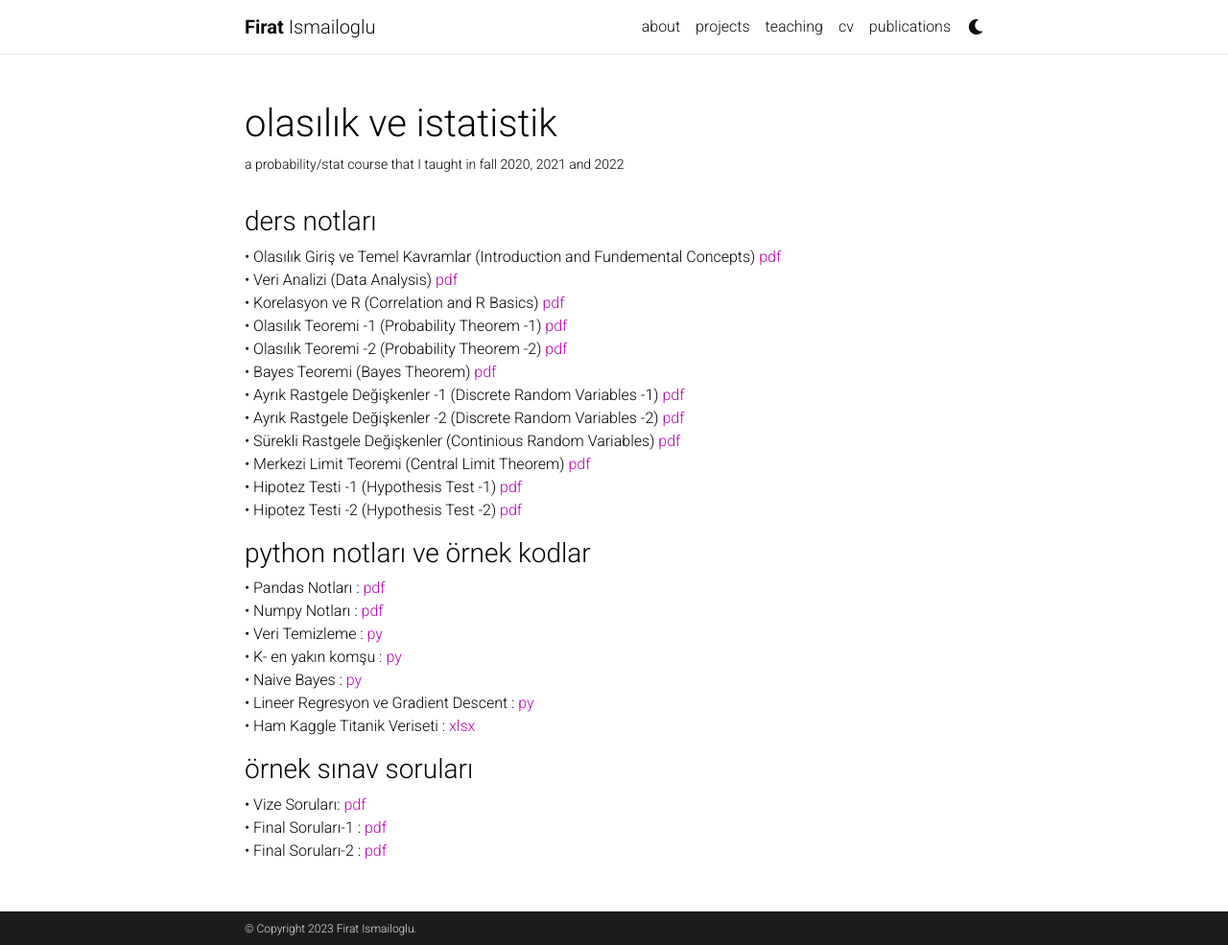
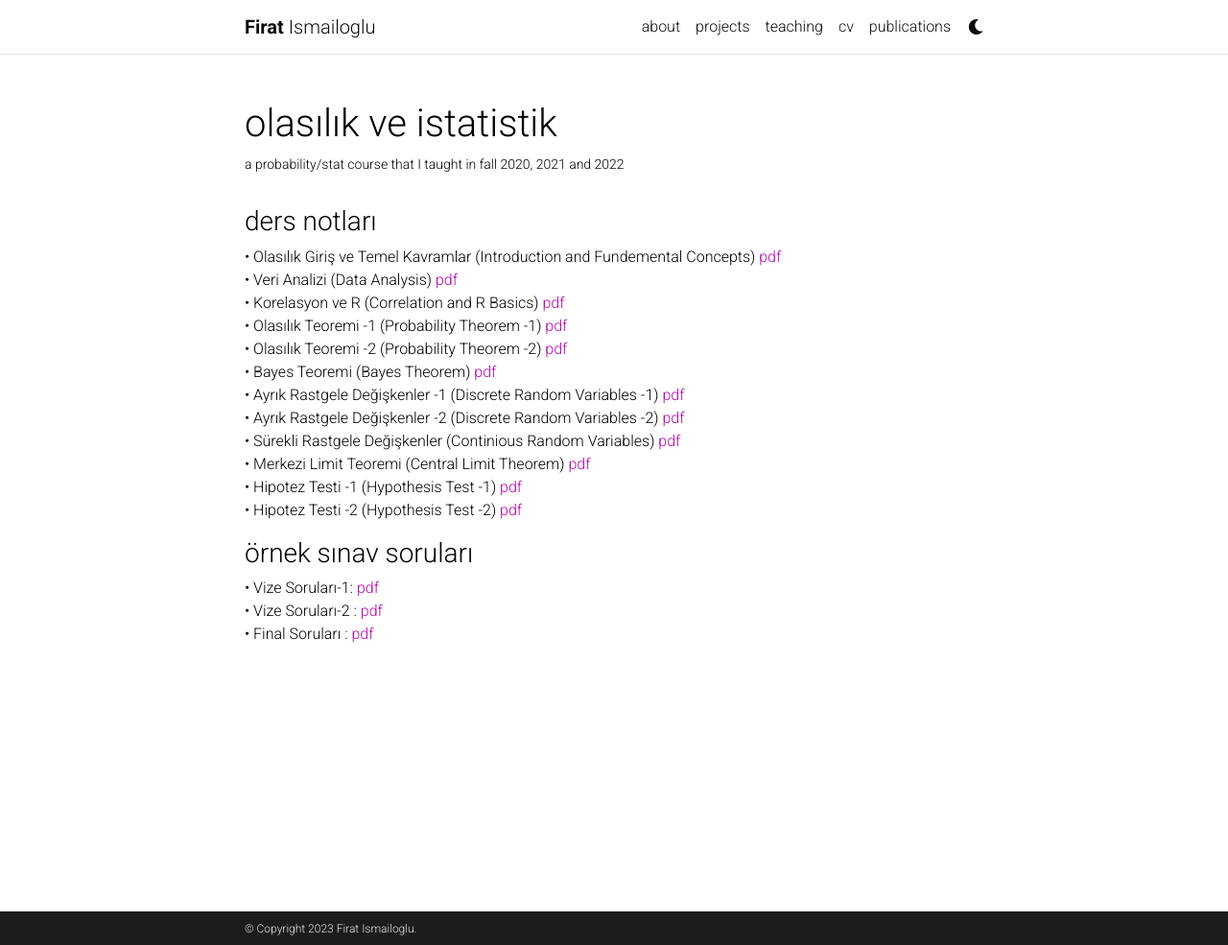
Before and after one commit to FiratIsmailoglu/firatismailoglu.github.io, a Jekyll site: the page built from _projects/2_project.md, in a window 1280 px wide and 985 px high. Shown: the whole window at 96% size. Built offline with Jekyll 4.4.1, drawn with Linux system fonts in a browser that asks for light colours; comment, search, counter and statistics services are not loaded; a style sheet for code colours, icons or effects is not loaded.

Commit message:
Update 2_project.md

```diff
--- a/_projects/2_project.md
+++ b/_projects/2_project.md
@@ -29,17 +29,8 @@ category: work
 
 
 
-<h3>python notları ve  örnek kodlar </h3>
- &#8226; Pandas Notları : [pdf](/assets/pdf/Pandas Notlari.pdf) <br />
-  &#8226; Numpy Notları : [pdf](/assets/pdf/Numpy Notları.pdf) <br />
-  &#8226; Veri Temizleme : [py](/assets/pdf/firism_veri_temizleme.py) <br />
-  &#8226; K- en yakın komşu : [py](/assets/pdf/firism_knn.py) <br />
-   &#8226; Naive Bayes  : [py](/assets/pdf/firism_naive_bayes.py) <br />
-    &#8226; Lineer Regresyon ve Gradient Descent : [py](/assets/pdf/firism_gradient_descent_lineerReg.py) <br />
-  &#8226; Ham Kaggle Titanik Veriseti : [xlsx](/assets/pdf/kaggle_titanic_raw.xlsx) <br />
-
 
 <h3>örnek sınav soruları</h3>
- &#8226; Vize Soruları: [pdf](/assets/pdf/firism_vize_soru_ve_cevaplar.pdf) <br />
-  &#8226; Final Soruları-1 : [pdf](/assets/pdf/firism_final_soru_ve_cevaplar_1.pdf) <br />
-   &#8226; Final Soruları-2 : [pdf](/assets/pdf/firism_final_soru_ve_cevaplar_2.pdf) <br />
+ &#8226; Vize Soruları-1: [pdf](/assets/pdf/firism_vize_stat_21.pdf) <br />
+  &#8226; Vize Soruları-2 : [pdf](/assets/pdf/firism_vize_stat_22.pdf) <br />
+   &#8226; Final Soruları : [pdf](/assets/pdf/firism_final_stat.pdf) <br />
```
